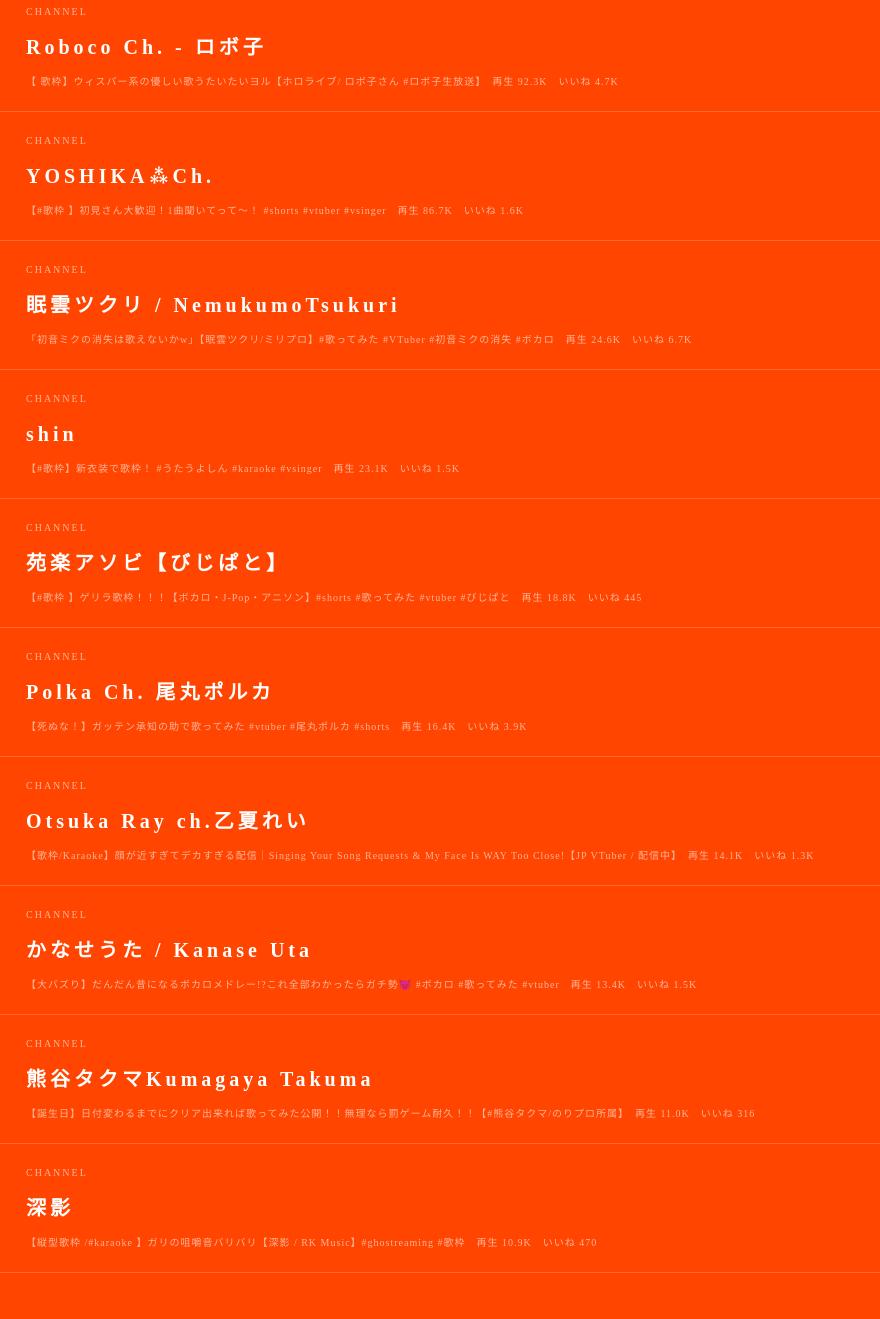
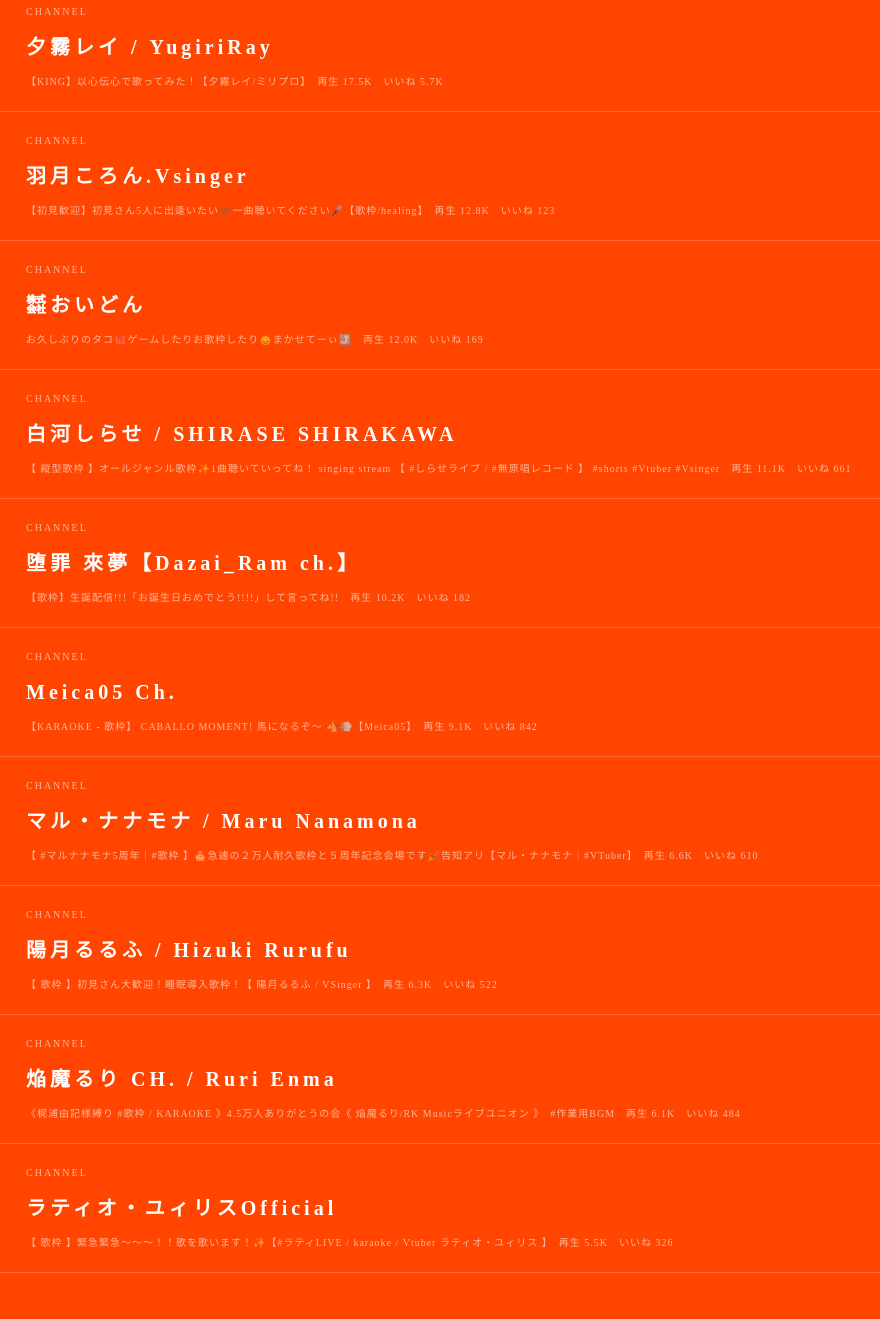
Before and after one commit to gppy312-wq/vsinger-chronicle, a plain HTML site: page index.html in a window 1280 px wide. Shown: the part 1501-2820 px from the top of the page, 224-1104 px from the left. Drawn offline with Linux system fonts and the light colour scheme.

Commit message:
Update index.html with new articles and rankings

```diff
--- a/index.html
+++ b/index.html
@@ -639,123 +639,123 @@
                     <p class="section-subtitle">TODAY'S VOICE</p>
                 </div>
 
-    <a href="https://www.youtube.com/watch?v=kFEOWsCKPTU" target="_blank" rel="noopener noreferrer" class="rank-card">
+    <a href="https://www.youtube.com/watch?v=86HfraHzFyw" target="_blank" rel="noopener noreferrer" class="rank-card">
         <div class="rank-number">01</div>
         <div class="rank-avatar">
-            <img src="https://i.ytimg.com/vi/kFEOWsCKPTU/hqdefault.jpg" alt="Roboco Ch. - ロボ子（Vsinger）" loading="lazy">
+            <img src="https://i.ytimg.com/vi/86HfraHzFyw/hqdefault.jpg" alt="夕霧レイ / YugiriRay（Vsinger）" loading="lazy">
         </div>
         <div class="rank-info">
             <div class="rank-channel">CHANNEL</div>
-            <div class="rank-title">Roboco Ch. - ロボ子</div>
-            <div class="rank-stats">【 歌枠】ウィスパー系の優しい歌うたいたいヨル【ホロライブ/ ロボ子さん #ロボ子生放送】　再生 92.3K　いいね 4.7K</div>
+            <div class="rank-title">夕霧レイ / YugiriRay</div>
+            <div class="rank-stats">【KING】以心伝心で歌ってみた！【夕霧レイ/ミリプロ】　再生 17.5K　いいね 5.7K</div>
         </div>
     </a>
 
-    <a href="https://www.youtube.com/watch?v=8Pq4GJvYWWI" target="_blank" rel="noopener noreferrer" class="rank-card">
+    <a href="https://www.youtube.com/watch?v=2TQKuDJx7LY" target="_blank" rel="noopener noreferrer" class="rank-card">
         <div class="rank-number">02</div>
         <div class="rank-avatar">
-            <img src="https://i.ytimg.com/vi/8Pq4GJvYWWI/hqdefault.jpg" alt="YOSHIKA⁂Ch. （Vsinger）" loading="lazy">
+            <img src="https://i.ytimg.com/vi/2TQKuDJx7LY/hqdefault.jpg" alt="羽月ころん.Vsinger（Vsinger）" loading="lazy">
         </div>
         <div class="rank-info">
             <div class="rank-channel">CHANNEL</div>
-            <div class="rank-title">YOSHIKA⁂Ch. </div>
-            <div class="rank-stats">【#歌枠 】初見さん大歓迎！1曲聞いてって～！  #shorts  #vtuber  #vsinger　再生 86.7K　いいね 1.6K</div>
+            <div class="rank-title">羽月ころん.Vsinger</div>
+            <div class="rank-stats">【初見歓迎】初見さん5人に出逢いたい🎶一曲聴いてください🎤【歌枠/healing】　再生 12.8K　いいね 123</div>
         </div>
     </a>
 
-    <a href="https://www.youtube.com/watch?v=wv0yzUn-30M" target="_blank" rel="noopener noreferrer" class="rank-card">
+    <a href="https://www.youtube.com/watch?v=1TWTxuylGEs" target="_blank" rel="noopener noreferrer" class="rank-card">
         <div class="rank-number">03</div>
         <div class="rank-avatar">
-            <img src="https://i.ytimg.com/vi/wv0yzUn-30M/hqdefault.jpg" alt="眠雲ツクリ / NemukumoTsukuri（Vsinger）" loading="lazy">
+            <img src="https://i.ytimg.com/vi/1TWTxuylGEs/hqdefault.jpg" alt="㍿おいどん（Vsinger）" loading="lazy">
         </div>
         <div class="rank-info">
             <div class="rank-channel">CHANNEL</div>
-            <div class="rank-title">眠雲ツクリ / NemukumoTsukuri</div>
-            <div class="rank-stats">「初音ミクの消失は歌えないかw」【眠雲ツクリ/ミリプロ】#歌ってみた #VTuber #初音ミクの消失  #ボカロ　再生 24.6K　いいね 6.7K</div>
+            <div class="rank-title">㍿おいどん</div>
+            <div class="rank-stats">お久しぶりのタコ🐙ゲームしたりお歌枠したり🙂‍↕️まかせてーぃ⤴️　再生 12.0K　いいね 169</div>
         </div>
     </a>
 
-    <a href="https://www.youtube.com/watch?v=O9SMIpPDtZ8" target="_blank" rel="noopener noreferrer" class="rank-card">
+    <a href="https://www.youtube.com/watch?v=av13n5KwGp4" target="_blank" rel="noopener noreferrer" class="rank-card">
         <div class="rank-number">04</div>
         <div class="rank-avatar">
-            <img src="https://i.ytimg.com/vi/O9SMIpPDtZ8/hqdefault.jpg" alt="shin（Vsinger）" loading="lazy">
+            <img src="https://i.ytimg.com/vi/av13n5KwGp4/hqdefault.jpg" alt="白河しらせ / SHIRASE SHIRAKAWA（Vsinger）" loading="lazy">
         </div>
         <div class="rank-info">
             <div class="rank-channel">CHANNEL</div>
-            <div class="rank-title">shin</div>
-            <div class="rank-stats">【#歌枠】新衣装で歌枠！ #うたうよしん #karaoke  #vsinger　再生 23.1K　いいね 1.5K</div>
+            <div class="rank-title">白河しらせ / SHIRASE SHIRAKAWA</div>
+            <div class="rank-stats">【 縦型歌枠 】オールジャンル歌枠✨1曲聴いていってね！ singing stream 【 #しらせライブ / #無原唱レコード 】 #shorts #Vtuber #Vsinger　再生 11.1K　いいね 661</div>
         </div>
     </a>
 
-    <a href="https://www.youtube.com/watch?v=Ay5t7dvHZbA" target="_blank" rel="noopener noreferrer" class="rank-card">
+    <a href="https://www.youtube.com/watch?v=6FSrwG1Fl_8" target="_blank" rel="noopener noreferrer" class="rank-card">
         <div class="rank-number">05</div>
         <div class="rank-avatar">
-            <img src="https://i.ytimg.com/vi/Ay5t7dvHZbA/hqdefault.jpg" alt="苑楽アソビ【びじぱと】（Vsinger）" loading="lazy">
+            <img src="https://i.ytimg.com/vi/6FSrwG1Fl_8/hqdefault.jpg" alt="堕罪 來夢【Dazai_Ram ch.】（Vsinger）" loading="lazy">
         </div>
         <div class="rank-info">
             <div class="rank-channel">CHANNEL</div>
-            <div class="rank-title">苑楽アソビ【びじぱと】</div>
-            <div class="rank-stats">【#歌枠 】ゲリラ歌枠！！！【ボカロ・J-Pop・アニソン】#shorts #歌ってみた #vtuber #びじぱと　再生 18.8K　いいね 445</div>
+            <div class="rank-title">堕罪 來夢【Dazai_Ram ch.】</div>
+            <div class="rank-stats">【歌枠】生誕配信!!!「お誕生日おめでとう!!!!」して言ってね!!　再生 10.2K　いいね 182</div>
         </div>
     </a>
 
-    <a href="https://www.youtube.com/watch?v=tVnDn3w_wLQ" target="_blank" rel="noopener noreferrer" class="rank-card">
+    <a href="https://www.youtube.com/watch?v=iv0LO_2W7FY" target="_blank" rel="noopener noreferrer" class="rank-card">
         <div class="rank-number">06</div>
         <div class="rank-avatar">
-            <img src="https://i.ytimg.com/vi/tVnDn3w_wLQ/hqdefault.jpg" alt="Polka Ch. 尾丸ポルカ（Vsinger）" loading="lazy">
+            <img src="https://i.ytimg.com/vi/iv0LO_2W7FY/hqdefault.jpg" alt="Meica05 Ch.（Vsinger）" loading="lazy">
         </div>
         <div class="rank-info">
             <div class="rank-channel">CHANNEL</div>
-            <div class="rank-title">Polka Ch. 尾丸ポルカ</div>
-            <div class="rank-stats">【死ぬな！】ガッテン承知の助で歌ってみた  #vtuber #尾丸ポルカ #shorts　再生 16.4K　いいね 3.9K</div>
+            <div class="rank-title">Meica05 Ch.</div>
+            <div class="rank-stats">【KARAOKE - 歌枠】 CABALLO MOMENT! 馬になるぞ～ 🐴💨【Meica05】　再生 9.1K　いいね 842</div>
         </div>
     </a>
 
-    <a href="https://www.youtube.com/watch?v=lt8dyCpdm30" target="_blank" rel="noopener noreferrer" class="rank-card">
+    <a href="https://www.youtube.com/watch?v=vs9hhIXch2U" target="_blank" rel="noopener noreferrer" class="rank-card">
         <div class="rank-number">07</div>
         <div class="rank-avatar">
-            <img src="https://i.ytimg.com/vi/lt8dyCpdm30/hqdefault.jpg" alt="Otsuka Ray ch.乙夏れい（Vsinger）" loading="lazy">
+            <img src="https://i.ytimg.com/vi/vs9hhIXch2U/hqdefault.jpg" alt="マル・ナナモナ / Maru Nanamona（Vsinger）" loading="lazy">
         </div>
         <div class="rank-info">
             <div class="rank-channel">CHANNEL</div>
-            <div class="rank-title">Otsuka Ray ch.乙夏れい</div>
-            <div class="rank-stats">【歌枠/Karaoke】顔が近すぎてデカすぎる配信｜Singing Your Song Requests &amp; My Face Is WAY Too Close!【JP VTuber / 配信中】　再生 14.1K　いいね 1.3K</div>
+            <div class="rank-title">マル・ナナモナ / Maru Nanamona</div>
+            <div class="rank-stats">【 #マルナナモナ5周年｜#歌枠  】🎂急遽の２万人耐久歌枠と５周年記念会場です🎉告知アリ【マル・ナナモナ｜#VTuber】　再生 6.6K　いいね 610</div>
         </div>
     </a>
 
-    <a href="https://www.youtube.com/watch?v=IWYsbLayzkY" target="_blank" rel="noopener noreferrer" class="rank-card">
+    <a href="https://www.youtube.com/watch?v=hDFqT9scZoY" target="_blank" rel="noopener noreferrer" class="rank-card">
         <div class="rank-number">08</div>
         <div class="rank-avatar">
-            <img src="https://i.ytimg.com/vi/IWYsbLayzkY/hqdefault.jpg" alt="かなせうた / Kanase Uta（Vsinger）" loading="lazy">
+            <img src="https://i.ytimg.com/vi/hDFqT9scZoY/hqdefault.jpg" alt="陽月るるふ / Hizuki Rurufu（Vsinger）" loading="lazy">
         </div>
         <div class="rank-info">
             <div class="rank-channel">CHANNEL</div>
-            <div class="rank-title">かなせうた / Kanase Uta</div>
-            <div class="rank-stats">【大バズり】だんだん昔になるボカロメドレー!?これ全部わかったらガチ勢😈 #ボカロ #歌ってみた #vtuber　再生 13.4K　いいね 1.5K</div>
+            <div class="rank-title">陽月るるふ / Hizuki Rurufu</div>
+            <div class="rank-stats">【 歌枠 】初見さん大歓迎！睡眠導入歌枠！【 陽月るるふ / VSinger 】　再生 6.3K　いいね 522</div>
         </div>
     </a>
 
-    <a href="https://www.youtube.com/watch?v=9jErszksIIY" target="_blank" rel="noopener noreferrer" class="rank-card">
+    <a href="https://www.youtube.com/watch?v=IEeZdyfleC4" target="_blank" rel="noopener noreferrer" class="rank-card">
         <div class="rank-number">09</div>
         <div class="rank-avatar">
-            <img src="https://i.ytimg.com/vi/9jErszksIIY/hqdefault.jpg" alt="熊谷タクマKumagaya Takuma（Vsinger）" loading="lazy">
+            <img src="https://i.ytimg.com/vi/IEeZdyfleC4/hqdefault.jpg" alt="焔魔るり CH. / Ruri Enma（Vsinger）" loading="lazy">
         </div>
         <div class="rank-info">
             <div class="rank-channel">CHANNEL</div>
-            <div class="rank-title">熊谷タクマKumagaya Takuma</div>
-            <div class="rank-stats">【誕生日】日付変わるまでにクリア出来れば歌ってみた公開！！無理なら罰ゲーム耐久！！【#熊谷タクマ/のりプロ所属】　再生 11.0K　いいね 316</div>
+            <div class="rank-title">焔魔るり CH. / Ruri Enma</div>
+            <div class="rank-stats">《梶浦由記様縛り #歌枠 / KARAOKE 》4.5万人ありがとうの会《 焔魔るり/RK Musicライブユニオン 》　#作業用BGM　再生 6.1K　いいね 484</div>
         </div>
     </a>
 
-    <a href="https://www.youtube.com/watch?v=IP3ymEBFKhM" target="_blank" rel="noopener noreferrer" class="rank-card">
+    <a href="https://www.youtube.com/watch?v=mrssFvLQy9s" target="_blank" rel="noopener noreferrer" class="rank-card">
         <div class="rank-number">10</div>
         <div class="rank-avatar">
-            <img src="https://i.ytimg.com/vi/IP3ymEBFKhM/hqdefault.jpg" alt="深影（Vsinger）" loading="lazy">
+            <img src="https://i.ytimg.com/vi/mrssFvLQy9s/hqdefault.jpg" alt="ラティオ・ユィリスOfficial（Vsinger）" loading="lazy">
         </div>
         <div class="rank-info">
             <div class="rank-channel">CHANNEL</div>
-            <div class="rank-title">深影</div>
-            <div class="rank-stats">【縦型歌枠 /#karaoke 】ガリの咀嚼音バリバリ【深影 / RK Music】#ghostreaming #歌枠　再生 10.9K　いいね 470</div>
+            <div class="rank-title">ラティオ・ユィリスOfficial</div>
+            <div class="rank-stats">【 歌枠 】緊急緊急～～～！！歌を歌います！✨【#ラティLIVE / karaoke / Vtuber ラティオ・ユィリス 】　再生 5.5K　いいね 326</div>
         </div>
     </a>
             </div>
@@ -776,7 +776,7 @@
         <div class="rank-info">
             <div class="rank-channel">活動3.6年</div>
             <div class="rank-title">TSUMIKO (人生つみこ) -Vsinger-</div>
-            <div class="rank-stats">登録 8.6K　再生 769.4K　動画 65本</div>
+            <div class="rank-stats">登録 8.6K　再生 769.7K　動画 65本</div>
         </div>
     </a>
 
@@ -788,7 +788,7 @@
         <div class="rank-info">
             <div class="rank-channel">活動1.3年</div>
             <div class="rank-title">tuzRi / 現役女子高生Vsinger【準備中】</div>
-            <div class="rank-stats">登録 6.2K　再生 832.0K　動画 61本</div>
+            <div class="rank-stats">登録 6.2K　再生 789.4K　動画 54本</div>
         </div>
     </a>
 
@@ -812,7 +812,7 @@
         <div class="rank-info">
             <div class="rank-channel">活動4.6年</div>
             <div class="rank-title">ちょき【Vsinger】</div>
-            <div class="rank-stats">登録 3.4K　再生 596.1K　動画 951本</div>
+            <div class="rank-stats">登録 3.4K　再生 596.2K　動画 951本</div>
         </div>
     </a>
 
@@ -845,7 +845,7 @@
         <div class="rank-info">
             <div class="rank-channel">最新動画</div>
             <div class="rank-title">YOSHIKA⁂Ch. </div>
-            <div class="rank-stats">【#歌枠 】初見さん大歓迎！1曲聞いてって～！  #shorts  #vtuber  #vsinger　再生 86.7K</div>
+            <div class="rank-stats">【#歌枠 】初見さん大歓迎！1曲聞いてって～！  #shorts  #vtuber  #vsinger　再生 87.8K</div>
         </div>
     </a>
 
@@ -869,7 +869,7 @@
         <div class="rank-info">
             <div class="rank-channel">最新動画</div>
             <div class="rank-title">アエギス / Aegis Channel【音大首席オペラVsinger】</div>
-            <div class="rank-stats">音大首席オペラVsingerは儚いだろ【七天八十院アエギス】 #新人vtuber #shorts　再生 39.1K</div>
+            <div class="rank-stats">音大首席オペラVsingerは儚いだろ【七天八十院アエギス】 #新人vtuber #shorts　再生 50.6K</div>
         </div>
     </a>
 
@@ -881,19 +881,19 @@
         <div class="rank-info">
             <div class="rank-channel">最新動画</div>
             <div class="rank-title">shin</div>
-            <div class="rank-stats">【#歌枠】新衣装で歌枠！ #うたうよしん #karaoke  #vsinger　再生 23.1K</div>
+            <div class="rank-stats">【#歌枠】新衣装で歌枠！ #うたうよしん #karaoke  #vsinger　再生 25.4K</div>
         </div>
     </a>
 
-    <a href="https://www.youtube.com/watch?v=D4DLWUgbQvA" target="_blank" rel="noopener noreferrer" class="rank-card">
+    <a href="https://www.youtube.com/watch?v=RO6UTvSi07k" target="_blank" rel="noopener noreferrer" class="rank-card">
         <div class="rank-number">05</div>
         <div class="rank-avatar">
-            <img src="https://yt3.ggpht.com/q4fS2xSPq-fOTGCMo7L7RW6H2z08fTQQgofTxD_qrIm9YtabJDEvUqOm-VTplt2qkvWXS5K_PA=s800-c-k-c0x00ffffff-no-rj" alt="TSUMIKO (人生つみこ) -Vsinger-（Vsinger）" loading="lazy">
+            <img src="https://yt3.ggpht.com/05rQUAr9zSFin0rbtoeazMFe5zzJsUfwOksay0tS6-ySgH-YKBlge4ZD8zQSkBv2wg8vSdgU2g=s800-c-k-c0x00ffffff-no-rj" alt="HACHI（Vsinger）" loading="lazy">
         </div>
         <div class="rank-info">
             <div class="rank-channel">最新動画</div>
-            <div class="rank-title">TSUMIKO (人生つみこ) -Vsinger-</div>
-            <div class="rank-stats">低音声の女の KING 聴いてほしい🫶 #歌ってみた #vtuber #人生つみこ　再生 12.5K</div>
+            <div class="rank-title">HACHI</div>
+            <div class="rank-stats">【めっちゃカメレオン】 みんなでガチかくれんぼするぞ！！！！！【HACHI視点】　再生 12.6K</div>
         </div>
     </a>
             </div>
```
